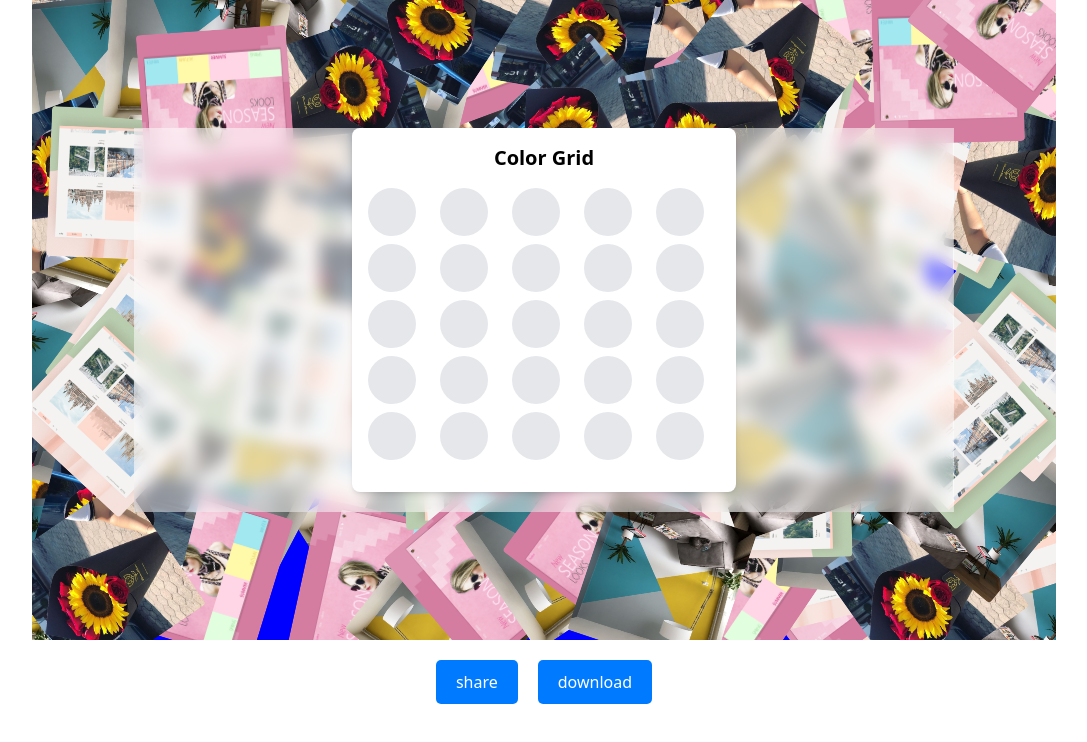
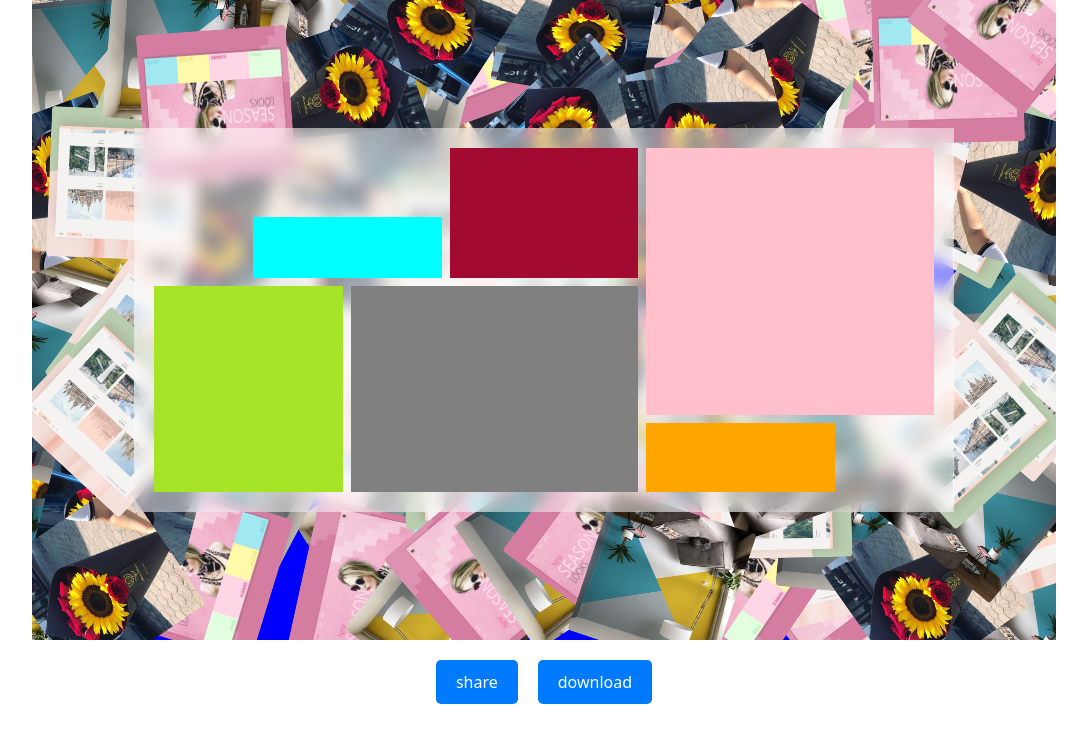
Before and after one commit to Favour-chuks/Avopalette-share, a React (Vite) app in the folder frontend/: page / in a window 1280 px wide. Shown: the top 742 px of the page, without its empty margins (96-1183 px from the left). Built offline with nearby package versions, Linux system fonts and the light colour scheme.

Commit message:
done with the grid styles

```diff
--- a/frontend/src/assets/components/colorGrid.tsx
+++ b/frontend/src/assets/components/colorGrid.tsx
@@ -1,15 +1,14 @@
+import './styles/colorgrid.css'
+
 const ColorGrid = () => {
   return (
-    <div className="p-4 bg-white rounded-lg shadow-md max-w-sm mx-auto">
-      <h2 className="text-xl font-semibold text-center">Color Grid</h2>
-      <div className="grid grid-cols-5 gap-2 mt-4">
-        {Array.from({ length: 25 }).map((_, index) => (
-          <div
-            key={index}
-            className="w-12 h-12 rounded-full bg-gray-200"></div>
-        ))}
-      </div>
-      <div className="flex justify-center items-center mt-4"></div>
+    <div className="gridContainer">
+      <div className="jp gridItems"></div>
+      <div className="jp gridItems"></div>
+      <div className="jp gridItems"></div>
+      <div className="jp gridItems"></div>
+      <div className="jp gridItems"></div>
+      <div className="jp gridItems"></div>
     </div>
   );
 };
--- /dev/null
+++ b/frontend/src/assets/components/styles/colorgrid.css
@@ -0,0 +1,39 @@
+.gridContainer{
+ width: 100%;
+ height: 100%;
+ display: grid;
+  grid-template-columns: repeat(16, 1fr);
+  grid-template-rows: repeat(5, 1fr);
+  gap: 8px;
+ padding: 20px 20px;
+}
+.gridItems:nth-child(1){
+ background-color: rgb(165, 228, 38);
+  grid-column: 1 / span 4;
+  grid-row: 3 / span 4;
+}
+.gridItems:nth-child(2){
+ background-color: aqua;
+ grid-column: 3 / span 4;
+ grid-row: 2 / span 1;
+}
+.gridItems:nth-child(3){
+ background-color: rgb(162, 10, 50);
+ grid-column: 7 / span 4;
+ grid-row: 1 / span 2;
+}
+.gridItems:nth-child(4){
+ background-color: grey;
+ grid-column: 5 / span 6;
+ grid-row: 3 / span 4;
+}
+.gridItems:nth-child(5){
+ background-color: pink;
+ grid-column: 11 / span 6;
+ grid-row: 1 / span 4;
+}
+.gridItems:nth-child(6){
+ background-color: orange;
+ grid-column: 11 / span 4;
+ grid-row: 5 / span 2;
+}
```
